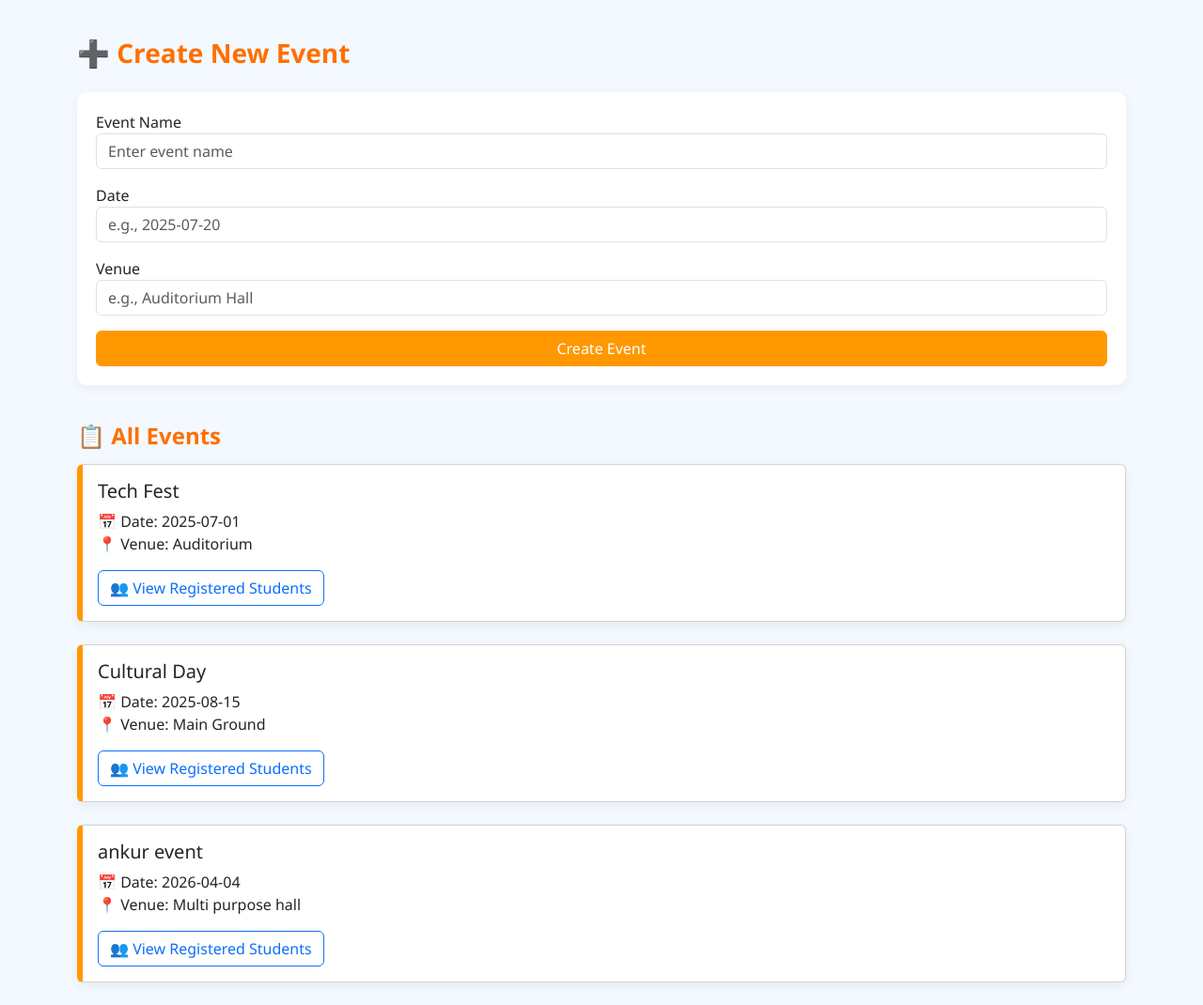
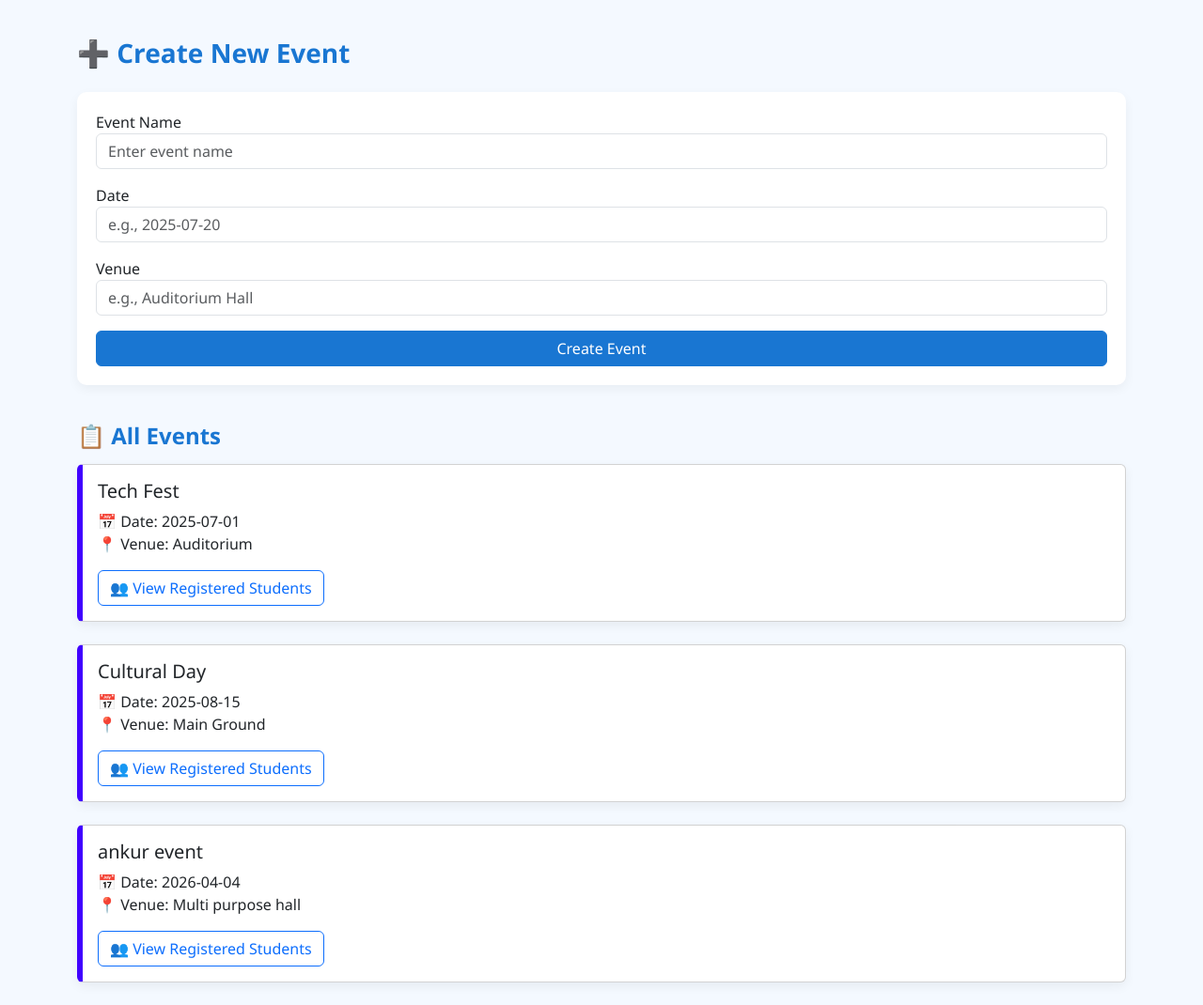
Before and after one commit to R-Sreevani/event-management, a Flask app: page /admin_dashboard in a window 1280 px wide. Shown: the part 102-1172 px from the top of the page at 94% size. Run offline with Flask 3, Linux system fonts and the light colour scheme; a user stored in the database is signed in.

Commit message:
Update admin_dashboard.html

```diff
--- a/templates/admin_dashboard.html
+++ b/templates/admin_dashboard.html
@@ -20,23 +20,23 @@
         }
 
         .card {
-            border-left: 6px solid #ff9800;
+            border-left: 6px solid #4000ff;
             box-shadow: 0 4px 12px rgba(0,0,0,0.06);
         }
 
         .header-text {
-            color: #ff6f00;
+            color: #1976d2;;
             font-weight: bold;
         }
 
         .btn-primary {
-            background-color: #ff9800;
-            border-color: #ff9800;
+            background-color: #1976d2;;
+            border-color: #1976d2;;
         }
 
         .btn-primary:hover {
-            background-color: #fb8c00;
-            border-color: #fb8c00;
+            background-color: #1976d2;;
+            border-color: #1976d2;;
         }
 
         form {
```
